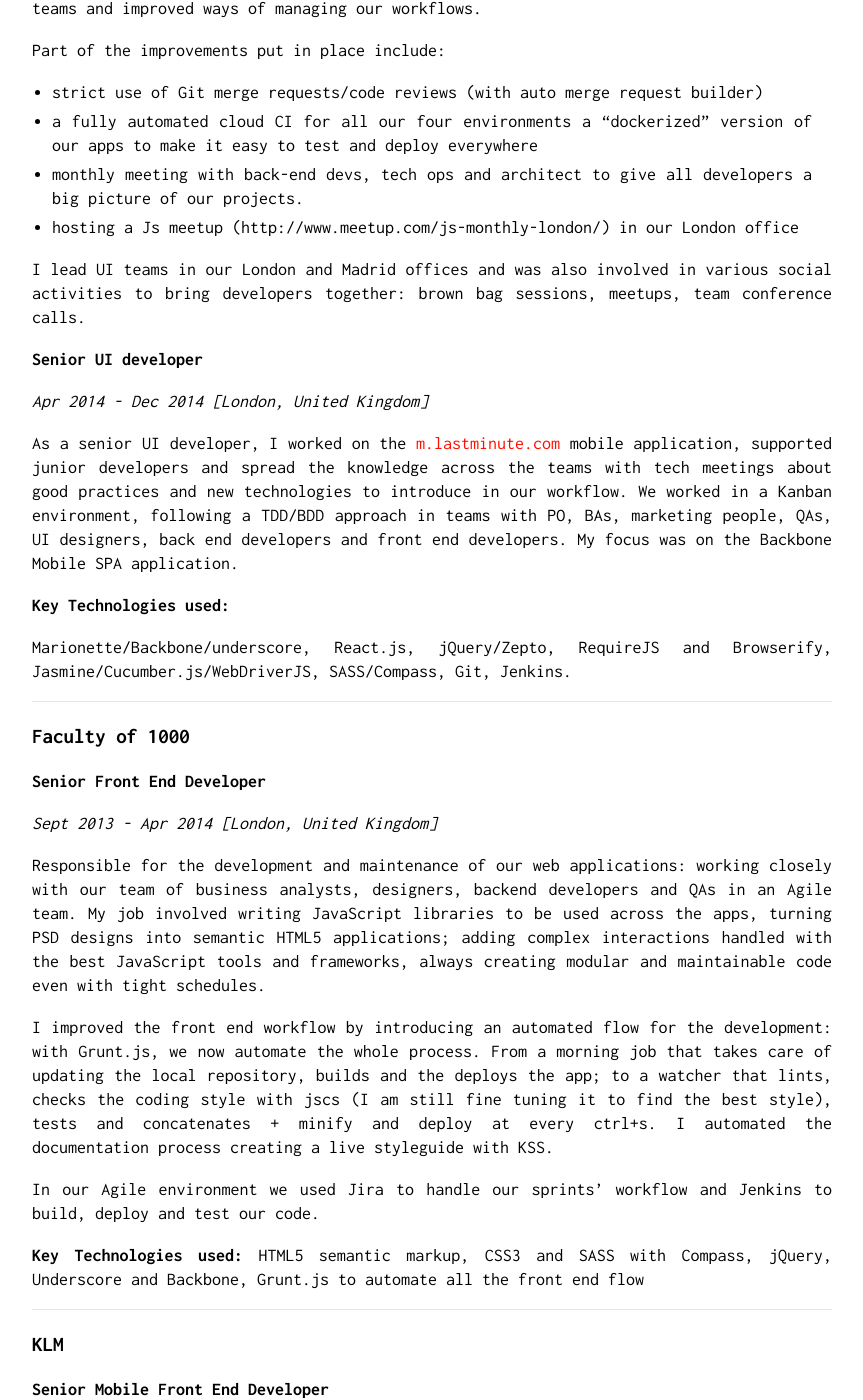
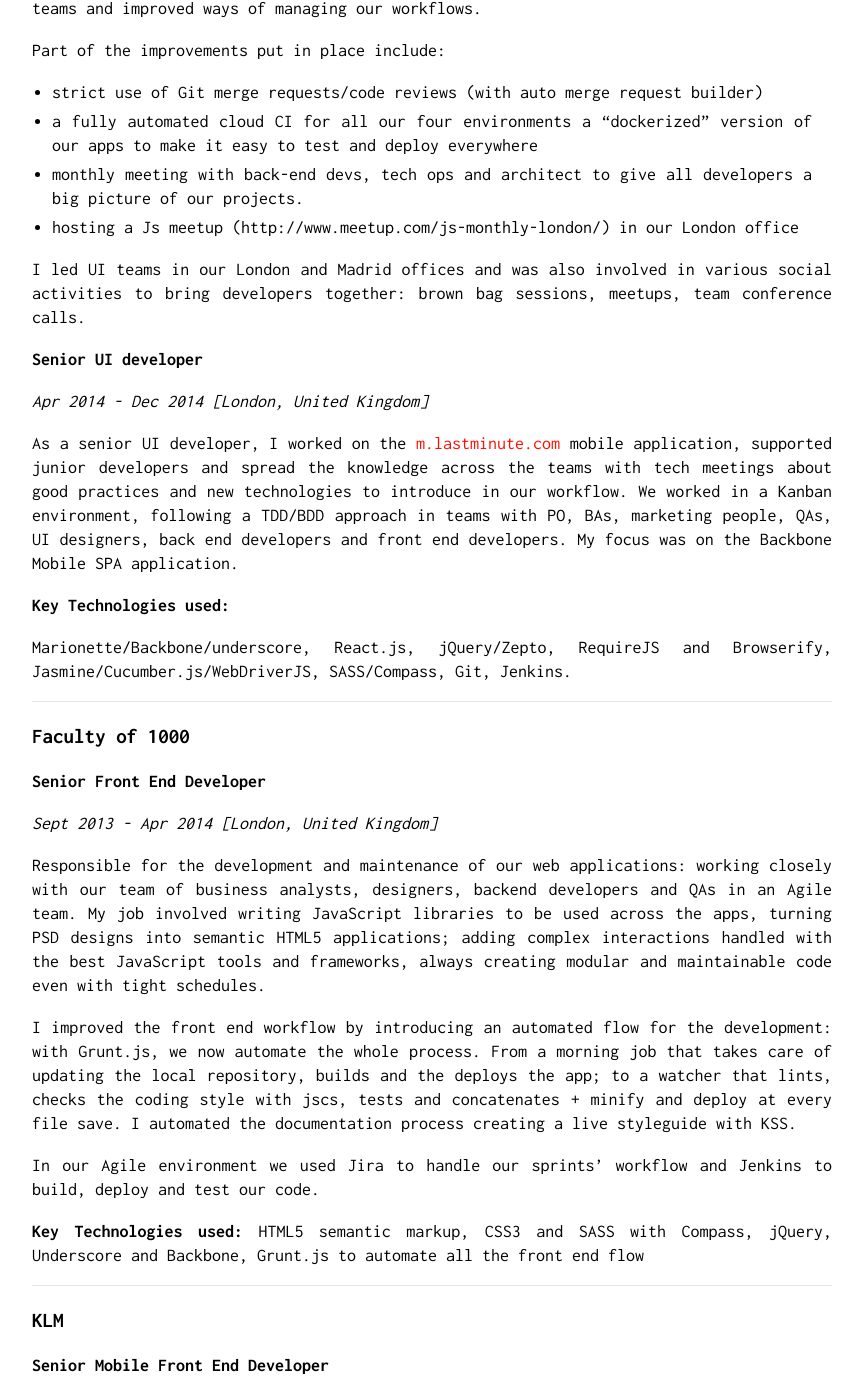
Before and after one commit to ricca509/ricca509.github.io, a Jekyll site: the page built from index.md, in a window 1280 px wide and 1400 px high, scrolled down 3488 px. Shown: the whole window, without its empty margins (208-1071 px from the left). Built offline with Jekyll 4.4.1, drawn with Linux system fonts in a browser that asks for light colours; our own code applies the rules of GitHub Pages for plain Markdown files.

Commit message:
Improved role description

```diff
--- a/index.md
+++ b/index.md
@@ -106,7 +106,7 @@ Part of the improvements put in place include:
 - monthly meeting with back-end devs, tech ops and architect to give all developers a big picture of our projects.
 - hosting a Js meetup (http://www.meetup.com/js-monthly-london/) in our London office
 
-I lead UI teams in our London and Madrid offices and was also involved in various social activities to bring developers together: brown bag sessions, meetups, team conference calls.
+I led UI teams in our London and Madrid offices and was also involved in various social activities to bring developers together: brown bag sessions, meetups, team conference calls.
 
 **Senior UI developer**
 
@@ -130,7 +130,7 @@ _Sept 2013 - Apr 2014 [London, United Kingdom]_
 
 Responsible for the development and maintenance of our web applications: working closely with our team of business analysts, designers, backend developers and QAs in an Agile team. My job involved writing JavaScript libraries to be used across the apps, turning PSD designs into semantic HTML5 applications; adding complex interactions handled with the best JavaScript tools and frameworks, always creating modular and maintainable code even with tight schedules.
 
-I improved the front end workflow by introducing an automated flow for the development: with Grunt.js, we now automate the whole process. From a morning job that takes care of updating the local repository, builds and the deploys the app; to a watcher that lints, checks the coding style with jscs (I am still fine tuning it to find the best style), tests and concatenates + minify and deploy at every ctrl+s. I automated the documentation process creating a live styleguide with KSS.
+I improved the front end workflow by introducing an automated flow for the development: with Grunt.js, we now automate the whole process. From a morning job that takes care of updating the local repository, builds and the deploys the app; to a watcher that lints, checks the coding style with jscs, tests and concatenates + minify and deploy at every file save. I automated the documentation process creating a live styleguide with KSS.
 
 In our Agile environment we used Jira to handle our sprints' workflow and Jenkins to build, deploy and test our code.
 
```
